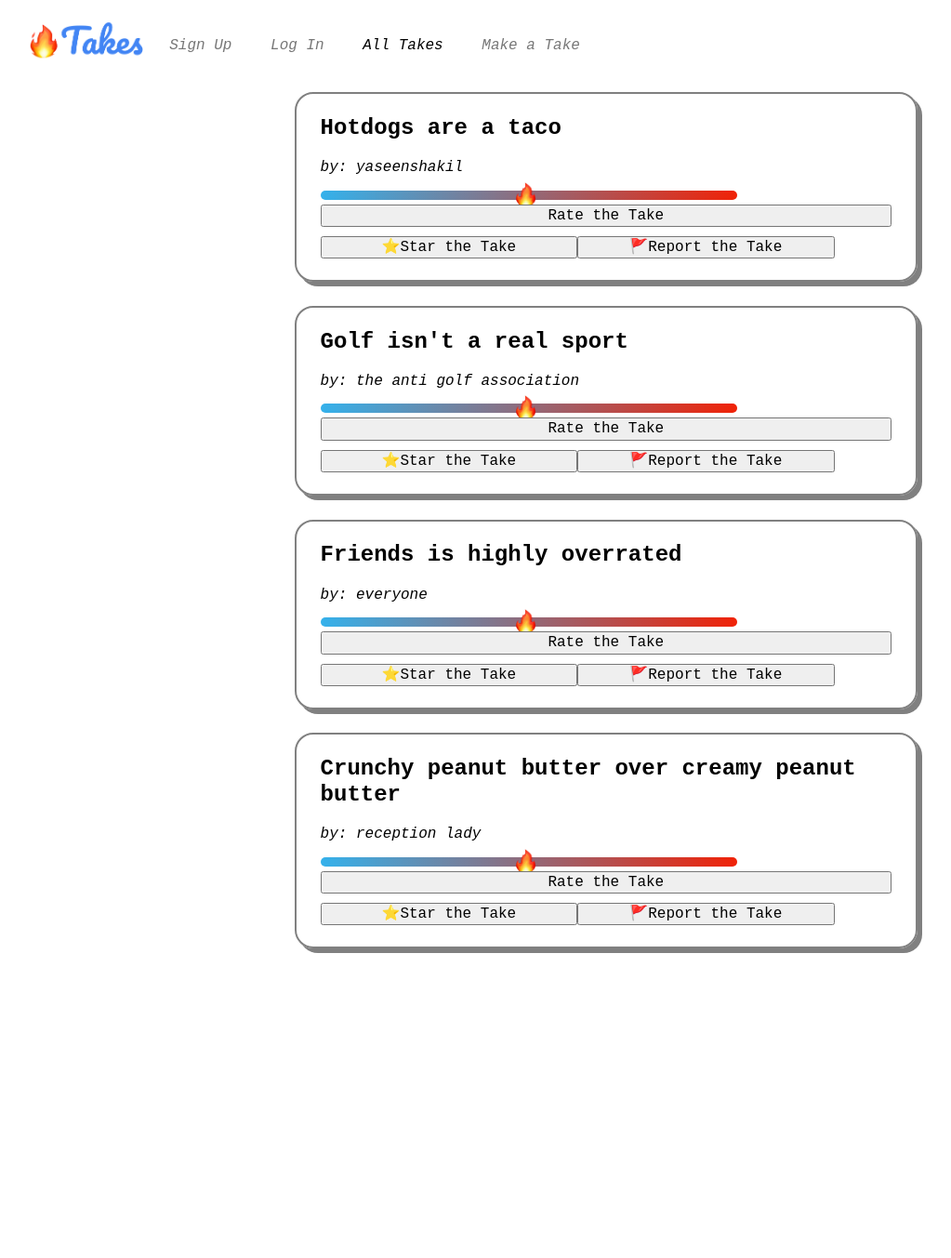
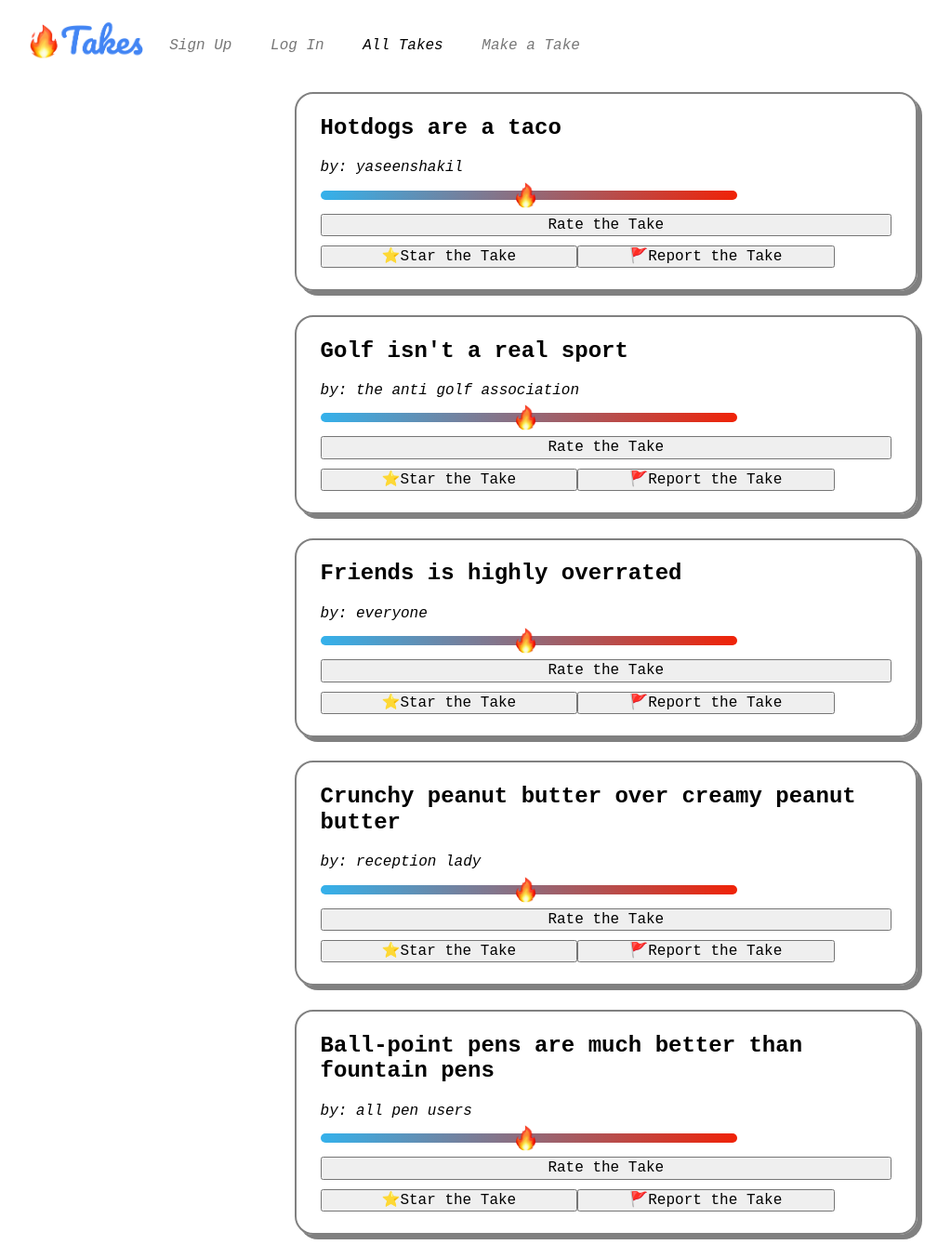
Before and after one commit to yaseenshakil/HotTakes, a Flask app: page / in a window 1280 px wide. Shown: the whole page at 93% size, without its empty margins (3-1026 px from the left). Before the commit the page ends 1025 px from the top, so only its background shows below. Run offline with Flask 3, Linux system fonts and the light colour scheme; some libraries are stand-ins or nearby versions.

Commit message:
Front end push

```diff
--- a/app.py
+++ b/app.py
@@ -18,6 +18,10 @@ takes = [
     {
         "title": "Crunchy peanut butter over creamy peanut butter",
         "author": "reception lady"
+    },
+    {
+        "title": "Ball-point pens are much better than fountain pens",
+        "author": "all pen users"
     }
 ]
 
--- a/static/css/styles.css
+++ b/static/css/styles.css
@@ -81,6 +81,7 @@ input[type="range"] {
   margin-right: 2%;
   margin-top: 10px;
   justify-content: center;
+  margin-bottom: 10px;
 
 }
 
@@ -94,7 +95,7 @@ input[type='range']::-webkit-slider-thumb {
   -webkit-appearance: none;
   width: 30px;
   height: 30px;
-  background-image: url("../img/fire.png");
+  background-image: var(--thumb-image, url("../img/fire.png"));
   background-size: contain;
   cursor: pointer;
   border: none;
--- /dev/null
+++ b/static/js/animations.js
@@ -0,0 +1,9 @@
+
+function animateSliderThumb(event){
+    if (event.value < 50){
+        event.style.setProperty('--thumb-image', `url('../img/snow.png')`)
+    }
+    else{
+        event.style.setProperty('--thumb-image', `url('../img/fire.png')`)
+    }
+}
--- a/templates/index.html
+++ b/templates/index.html
@@ -4,6 +4,7 @@
         <title>Hot Takes</title>
         <link rel="stylesheet" href="https://cdn.jsdelivr.net/npm/purecss@3.0.0/build/pure-min.css" integrity="sha384-X38yfunGUhNzHpBaEBsWLO+A0HDYOQi8ufWDkZ0k9e0eXz/tH3II7uKZ9msv++Ls" crossorigin="anonymous">
         <link rel="stylesheet" href="{{ url_for('static', filename='css/styles.css') }}">
+        <script src="{{url_for('static', filename='js/animations.js') }}"></script>
     </head>
     <body>
         <div class="pure-menu pure-menu-horizontal" class="flex-container">
@@ -29,7 +30,7 @@
                 <div class="card">
                     <h2 class="takeTitle">{{ take.title }}</h2>
                     <span class="takeAuthor">by: {{ take.author }}</span>
-                    <input type="range" class="takeRating">
+                    <input type="range" class="takeRating" onchange="animateSliderThumb(this)">
                     <span class="takeDescription"></span>
                     <div class="rateButtonDiv">
                         <button type="submit" class="rateButton">Rate the Take</button>
```
Also changed, not shown: static/img/fire.jpeg (deleted), static/img/snow.png (added).
